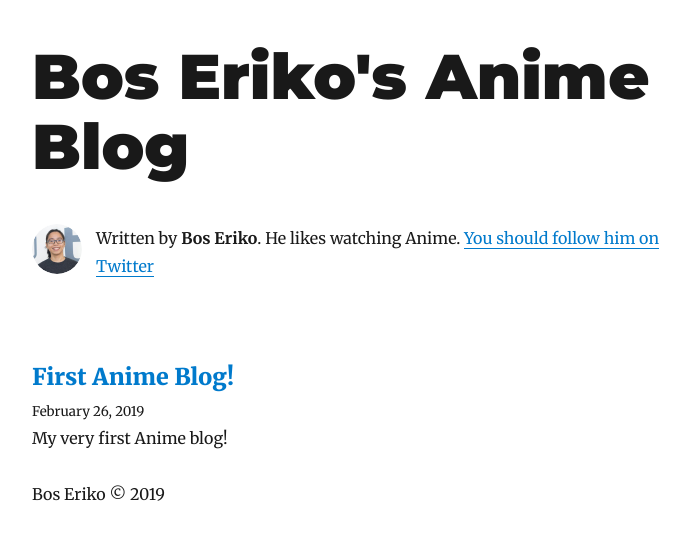
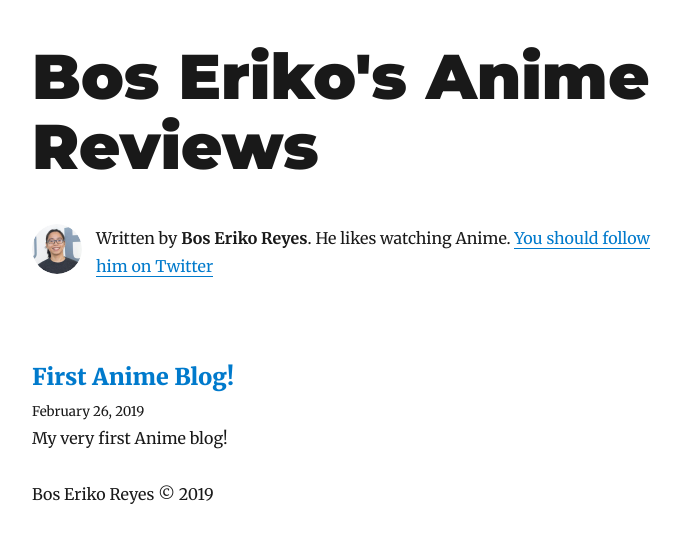
Before and after one commit to bos-eriko-blogs/anime, a Gatsby site: page / in a window 1280 px wide. Shown: the whole page, without its empty margins (293-983 px from the left). Built offline with nearby package versions, Linux system fonts and the light colour scheme; Gatsby itself is replaced by a stand-in of ours; some packages are replaced by stand-ins of ours.

Commit message:
Finishing touches

```diff
--- a/gatsby-config.js
+++ b/gatsby-config.js
@@ -1,9 +1,9 @@
 module.exports = {
   siteMetadata: {
-    title: `Bos Eriko's Anime Blog`,
-    author: `Bos Eriko`,
+    title: `Bos Eriko's Anime Reviews`,
+    author: `Bos Eriko Reyes`,
     description: `My random thoughts written in words.`,
-    siteUrl: `https://boseriko.com/`,
+    siteUrl: `https://anime.boseriko.blog/`,
     social: {
       twitter: `BosAnimeReviews`,
     },
--- a/src/components/layout.js
+++ b/src/components/layout.js
@@ -5,7 +5,7 @@
 
 class Layout extends React.Component {
   render() {
-    const { location, title, children } = this.props
+    const { location, title, children, author } = this.props
     const rootPath = `${__PATH_PREFIX__}/`
     let header
 
@@ -63,7 +63,7 @@
         <header>{header}</header>
         <main>{children}</main>
         <footer>
-          Bos Eriko © {new Date().getFullYear()}
+          {author} © {new Date().getFullYear()}
         </footer>
       </div>
     )
--- a/src/pages/404.js
+++ b/src/pages/404.js
@@ -8,9 +8,10 @@
   render() {
     const { data } = this.props
     const siteTitle = data.site.siteMetadata.title
+    const author = data.site.siteMetadata.author
 
     return (
-      <Layout location={this.props.location} title={siteTitle}>
+      <Layout location={this.props.location} title={siteTitle} author={author}>
         <SEO title="404: Not Found" />
         <h1>Not Found</h1>
         <p>You just hit a route that doesn&#39;t exist... the sadness.</p>
@@ -26,6 +27,7 @@
     site {
       siteMetadata {
         title
+        author
       }
     }
   }
--- a/src/pages/index.js
+++ b/src/pages/index.js
@@ -10,10 +10,11 @@
   render() {
     const { data } = this.props
     const siteTitle = data.site.siteMetadata.title
+    const author = data.site.siteMetadata.author
     const posts = data.allMarkdownRemark.edges
 
     return (
-      <Layout location={this.props.location} title={siteTitle}>
+      <Layout location={this.props.location} title={siteTitle} author={author}>
         <SEO
           title="All posts"
           keywords={[`blog`, `gatsby`, `javascript`, `react`]}
@@ -53,6 +54,7 @@
     site {
       siteMetadata {
         title
+        author
       }
     }
     allMarkdownRemark(sort: { fields: [frontmatter___date], order: DESC }) {
--- a/src/templates/blog-post.js
+++ b/src/templates/blog-post.js
@@ -18,10 +18,11 @@
   render() {
     const post = this.props.data.markdownRemark
     const siteTitle = this.props.data.site.siteMetadata.title
+    const author = this.props.data.site.siteMetadata.author
     const { previous, next } = this.props.pageContext
 
     return (
-      <Layout location={this.props.location} title={siteTitle}>
+      <Layout location={this.props.location} title={siteTitle} author={author}>
         <SEO
           title={post.frontmatter.title}
           description={post.frontmatter.description || post.excerpt}
```
